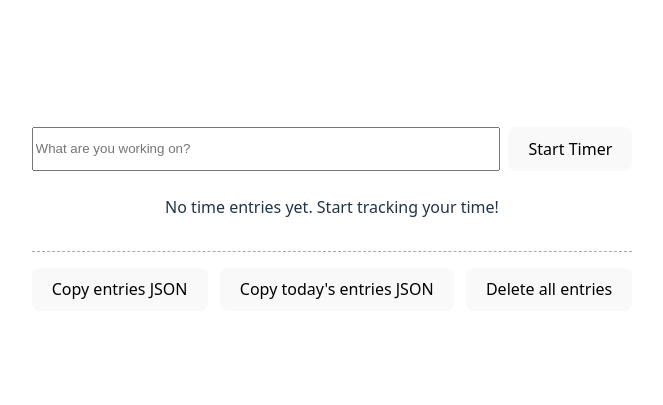
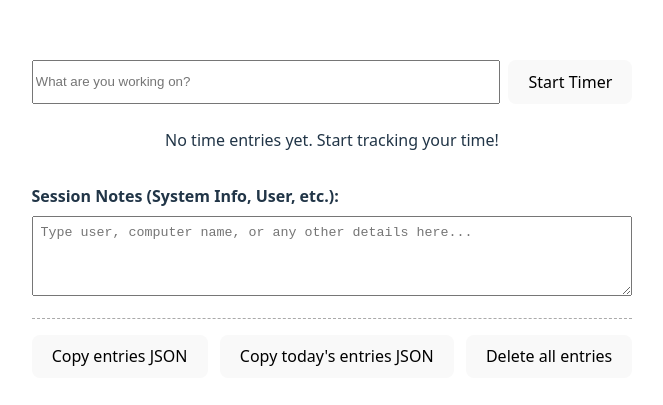
Before and after one commit to theail03/my-clock-app, a React (Vite) app: page / in a window 1280 px wide. Shown: the part 181-586 px from the top of the page, without its empty margins (308-971 px from the left). Built offline with nearby package versions, Linux system fonts and the light colour scheme.

Commit message:
Add notes textbox for export

```diff
--- a/src/App.jsx
+++ b/src/App.jsx
@@ -17,10 +17,18 @@ export default function App() {
   };
 
   const [title, setTitle] = useState("");
+
+  // 1. Load entries
   const [entries, setEntries] = useState(() => {
     const stored = localStorage.getItem("timeEntries");
     return stored ? JSON.parse(stored) : [];
   });
+
+  // 2. Load notes (NEW)
+  const [notes, setNotes] = useState(() => {
+    return localStorage.getItem("globalNotes") || "";
+  });
+
   const [creatingSub, setCreatingSub] = useState(null);
   const [subTitle, setSubTitle] = useState("");
   const [editingId, setEditingId] = useState(null);
@@ -30,6 +38,11 @@ export default function App() {
   useEffect(() => {
     localStorage.setItem("timeEntries", JSON.stringify(entries));
   }, [entries]);
+
+  // 3. Save notes when they change (NEW)
+  useEffect(() => {
+    localStorage.setItem("globalNotes", notes);
+  }, [notes]);
 
   const tickRef = useRef(null);
   useEffect(() => {
@@ -147,11 +160,17 @@ export default function App() {
     setEntries([]);
   };
 
+  // 4. Update Copy Logic to include Notes
   const copyAllEntries = async () => {
-    const data = JSON.stringify(entries, null, 2);
+    const exportData = {
+      notes: notes, // Include the manual notes
+      entries: entries,
+    };
+
+    const data = JSON.stringify(exportData, null, 2);
     try {
       await navigator.clipboard.writeText(data);
-      alert("Entries JSON copied to clipboard.");
+      alert("Entries and notes copied to clipboard.");
     } catch {
       const ta = document.createElement("textarea");
       ta.value = data;
@@ -159,7 +178,7 @@ export default function App() {
       ta.select();
       document.execCommand("copy");
       document.body.removeChild(ta);
-      alert("Entries JSON copied to clipboard.");
+      alert("Entries and notes copied to clipboard.");
     }
   };
 
@@ -176,10 +195,15 @@ export default function App() {
       return isSameLocalDate(d, today);
     });
 
-    const data = JSON.stringify(todayEntries, null, 2);
+    const exportData = {
+      notes: notes, // Include the manual notes
+      entries: todayEntries,
+    };
+
+    const data = JSON.stringify(exportData, null, 2);
     try {
       await navigator.clipboard.writeText(data);
-      alert("Today's entries JSON copied to clipboard.");
+      alert("Today's entries and notes copied to clipboard.");
     } catch {
       const ta = document.createElement("textarea");
       ta.value = data;
@@ -187,7 +211,7 @@ export default function App() {
       ta.select();
       document.execCommand("copy");
       document.body.removeChild(ta);
-      alert("Today's entries JSON copied to clipboard.");
+      alert("Today's entries and notes copied to clipboard.");
     }
   };
 
@@ -393,9 +417,27 @@ export default function App() {
         <div>{renderEntries()}</div>
       )}
 
+      {/* 5. New Notes Section */}
+      <div style={{ marginTop: 32 }}>
+        <label style={{ display: "block", marginBottom: 8, fontWeight: "bold" }}>
+          Session Notes (System Info, User, etc.):
+        </label>
+        <textarea
+          style={{
+            width: "100%",
+            height: "80px",
+            padding: "8px",
+            boxSizing: "border-box",
+            marginBottom: "16px",
+          }}
+          placeholder="Type user, computer name, or any other details here..."
+          value={notes}
+          onChange={(e) => setNotes(e.target.value)}
+        />
+      </div>
+
       <div
         style={{
-          marginTop: 32,
           paddingTop: 16,
           borderTop: "1px dashed #aaa",
           display: "flex",
```
